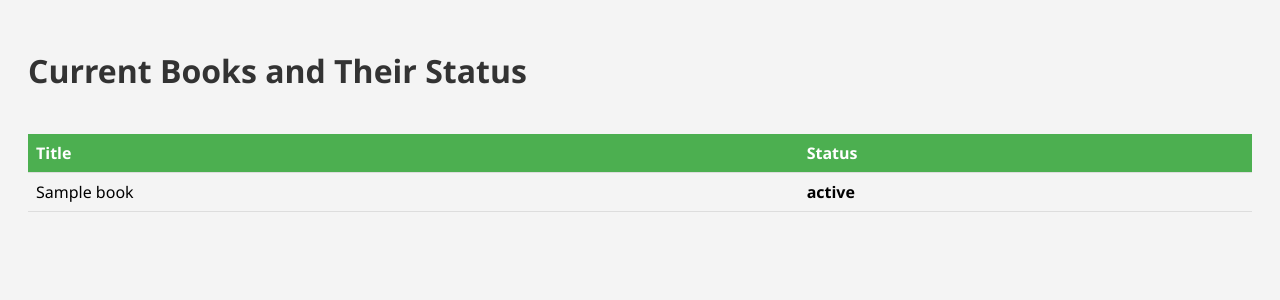
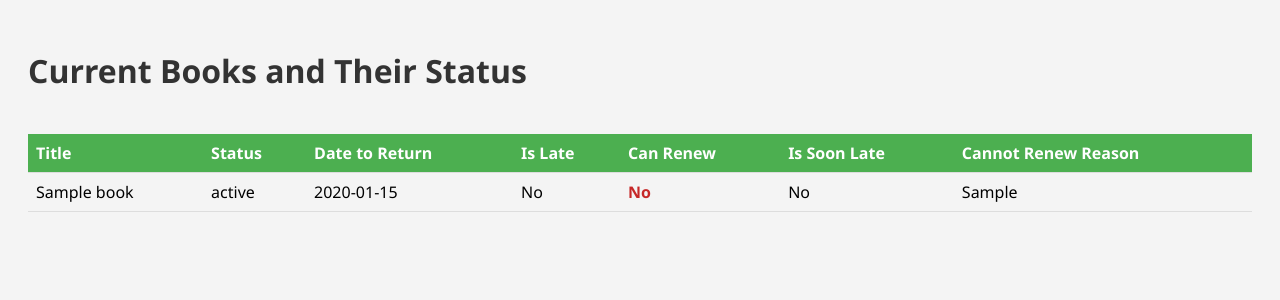
Before and after one commit to cdancette/renew-biblio-paris, a Flask app: template templates/books.html in a window 1280 px wide. Shown: the top 300 px of the page. Run offline with Flask 3, Linux system fonts and the light colour scheme; the template is opened without the code that fills it: most values are stand-ins (such as "Sample title", 1, 10 or a date in 2020).

Commit message:
add book status

```diff
--- a/app.py
+++ b/app.py
@@ -35,17 +35,55 @@ def get_books():
     books_url = 'https://bibliotheques.paris.fr/default/Portal/Services/UserAccountService.svc/ListLoans?serviceCode=SYRACUSE&userUniqueIdentifier='
     books_response = session.get(books_url)
     books_list = books_response.json()
+    # parse dates
+    for book in books_list['d']['Loans']:
+        book['WhenBack'] = parse_dotnet_date(book['WhenBack'])
+
 
     return books_list['d']['Loans'], True
+
+
+from datetime import datetime, timedelta, timezone
+import re
+
+def parse_dotnet_date(date_str):
+    """
+    Parses a .NET JSON date format "/Date(1714773600000+0200)/" to a Python datetime object.
+    """
+    match = re.search(r'/Date\((\d+)([+-]\d{4})\)/', date_str)
+    if not match:
+        raise ValueError("Invalid date format")
+
+    # Extract milliseconds and timezone offset from the matched groups
+    milliseconds, tz_offset_str = match.groups()
+    milliseconds = int(milliseconds)
+
+    # The timezone offset is in HHMM format. Convert it to a timedelta object
+    tz_offset = int(tz_offset_str[:3]) * 60 + int(tz_offset_str[3:])  # Convert to total minutes
+    tz_delta = timedelta(minutes=tz_offset)
+
+    # Convert milliseconds to seconds and create a datetime object in UTC
+    date = datetime.utcfromtimestamp(milliseconds / 1000)
+
+    # Apply the timezone offset to get the correct datetime
+    date = date.replace(tzinfo=timezone.utc) + tz_delta
+    return date.astimezone(timezone.utc)  # Return as UTC datetime object
+
+# Example usage
+# date_str = "/Date(1714773600000+0200)/"
+# parsed_date = parse_dotnet_date(date_str)
+# print(parsed_date)
+
+
 
 # Route to display books
 @app.route('/')
 def display_books():
     books, success = get_books()
     if not success:
-        return render_template('error.html', message=books)  # Assume you have an error.html template for errors
+        return render_template('error.html', message=books)
 
-    return render_template('books.html', books=books)  # Assume you have a books.html template to display the books
+    return render_template('books.html', books=books)
 
 if __name__ == '__main__':
     app.run(debug=True)
--- a/pyproject.toml
+++ b/pyproject.toml
@@ -11,6 +11,9 @@ python-dotenv = "^1.0.1"
 flask = "^3.0.2"
 
 
+[tool.poetry.group.dev.dependencies]
+ipdb = "^0.13.13"
+
 [build-system]
 requires = ["poetry-core"]
 build-backend = "poetry.core.masonry.api"
--- a/templates/books.html
+++ b/templates/books.html
@@ -33,17 +33,23 @@
         tr:nth-child(even) {
             background-color: #f2f2f2;
         }
-        .status {
+        .late, .soon-late, .cannot-renew {
             font-weight: bold;
         }
-        .status.Arendrebientôt {
-            color: #E65100; /* Orange for soon to be returned */
-        }
-        .status.Enretard {
+        .late {
             color: #B71C1C; /* Red for late */
         }
-        .status.Disponible {
-            color: #1B5E20; /* Green for available */
+        .soon-late {
+            color: #FFA726; /* Orange for soon to be late */
+        }
+        .can-renew {
+            color: #2E7D32; /* Green for can renew */
+        }
+        .cannot-renew {
+            color: #C62828; /* Red for cannot renew */
+        }
+        .status-column {
+            white-space: nowrap;
         }
     </style>
 </head>
@@ -55,13 +61,23 @@
                 <tr>
                     <th>Title</th>
                     <th>Status</th>
+                    <th>Date to Return</th>
+                    <th>Is Late</th>
+                    <th>Can Renew</th>
+                    <th>Is Soon Late</th>
+                    <th>Cannot Renew Reason</th>
                 </tr>
             </thead>
             <tbody>
                 {% for book in books %}
                 <tr>
                     <td>{{ book.Title }}</td>
-                    <td class="status {{ book.State.replace(' ', '') }}">{{ book.State }}</td>
+                    <td class="status-column">{{ book.State }}</td>
+                    <td>{{ book.WhenBack.strftime('%d %b %Y')}}</td>
+                    <td class="{{ 'late' if book.IsLate else '' }}">{{ 'Yes' if book.IsLate else 'No' }}</td>
+                    <td class="{{ 'can-renew' if book.CanRenew else 'cannot-renew' }}">{{ 'Yes' if book.CanRenew else 'No' }}</td>
+                    <td class="{{ 'soon-late' if book.IsSoonLate else '' }}">{{ 'Yes' if book.IsSoonLate else 'No' }}</td>
+                    <td>{{ book.CannotRenewReason }}</td>
                 </tr>
                 {% endfor %}
             </tbody>
```
Also changed, not shown: 1 other file.
